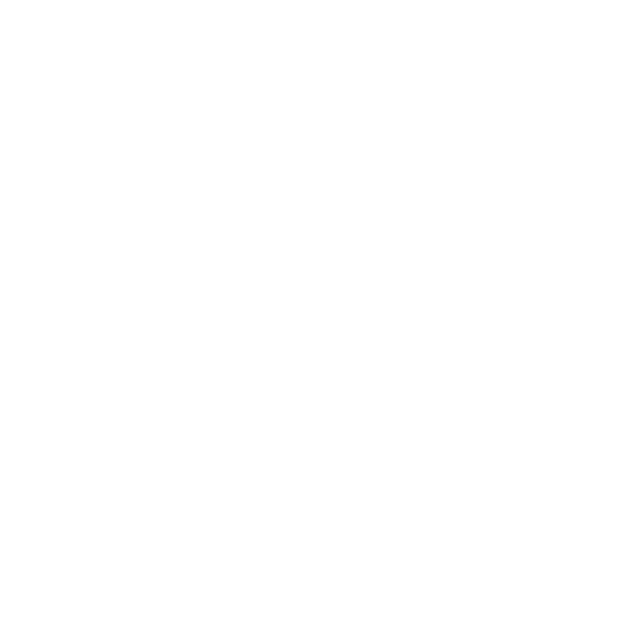
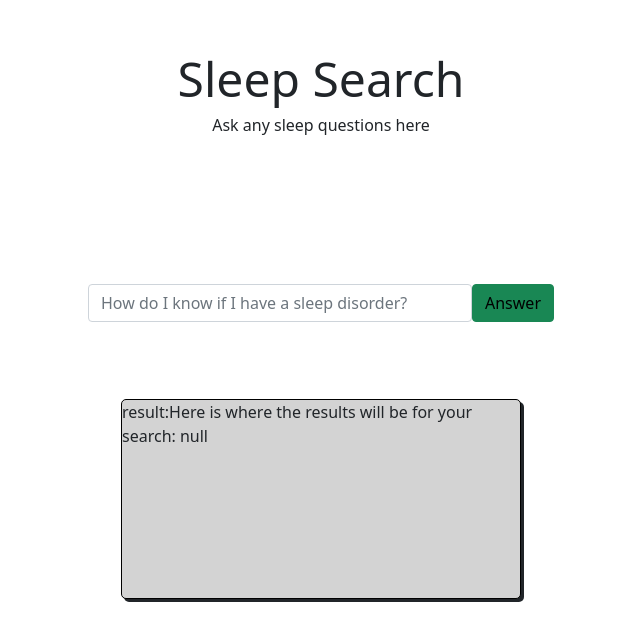
Before and after one commit to dominickmalzone/sleepsearch-frontend, a React (Create React App) app: page /search in a window 1280 px wide. Before the commit this address had no page. Shown: the part 148-788 px from the top of the page, without its empty margins (319-959 px from the left). Built offline with nearby package versions, Linux system fonts and the light colour scheme; no server answers.

Commit message:
change url structure for results page

```diff
--- a/src/App.js
+++ b/src/App.js
@@ -1,4 +1,3 @@
-
 import {
   BrowserRouter as Router,
   Outlet,
@@ -10,28 +9,24 @@
 import ResultPage from "./components/ResultPage";
 
 function Layout() {
-  return(
+  return (
     <div className="search-layout">
-
       {/* whatever other page wrapper type stuff you need */}
       <SearchBar />
       {/* Outlet tells React Router where to render Home and CreateMeet */}
       <Outlet />
-
     </div>
-  )
+  );
 }
 
-
 function App() {
-
   return (
     <div className="body">
       <Router>
         <Routes>
-        <Route  element={<Layout />} >
-          <Route path="/" index element={<Home />} />
-          <Route path="/results" index element={<ResultPage />} />
+          <Route element={<Layout />}>
+            <Route path="/" index element={<Home />} />
+            <Route path="/search" index element={<ResultPage />} />
           </Route>
         </Routes>
       </Router>
--- a/src/components/ResultPage.js
+++ b/src/components/ResultPage.js
@@ -10,7 +10,7 @@
   const runSearchQuery = (searchPhrase) => {
     console.log("runSearchQuery");
     try {
-      fetch(`${SERVER_URL}/search`)
+      fetch(`${SERVER_URL}/search?data=${searchPhrase}`)
         .then((response) => response.json())
         .then((data) => {
           console.log(`Results here ${data}`);
@@ -26,22 +26,13 @@
     let searchTerm = searchParams.get("q");
     console.log("Calling search api with phrase: ", searchTerm);
     runSearchQuery(searchTerm);
+
+    setResult(
+      `Here is where the results will be for your search: ${searchTerm}`
+    );
   }, []);
 
-  const ResultsPage = () => {
-    // useEffect(() => {
-    //   axios
-    //     .get(`${SERVER_URL}/search`)
-    //     .then((res) => {
-    //       res.json();
-    //       console.log("res.json");
-    //     })
-    //     .then((result) => {
-    //       setResult(result);
-    //       console.log("results are back", result);
-    //     });
-    // });
-  };
+  const ResultsPage = () => {};
 
   return (
     <div className="body">
--- a/src/components/SearchBar.js
+++ b/src/components/SearchBar.js
@@ -20,7 +20,7 @@
             />
           </Form.Group>
           <Button className="Link btn-answer" variant="success" type="submit">
-            <Link to={`/results?q=${searchQuery}`} className="Link">
+            <Link to={`/search?q=${searchQuery}`} className="Link">
               Answer
             </Link>
           </Button>
```
